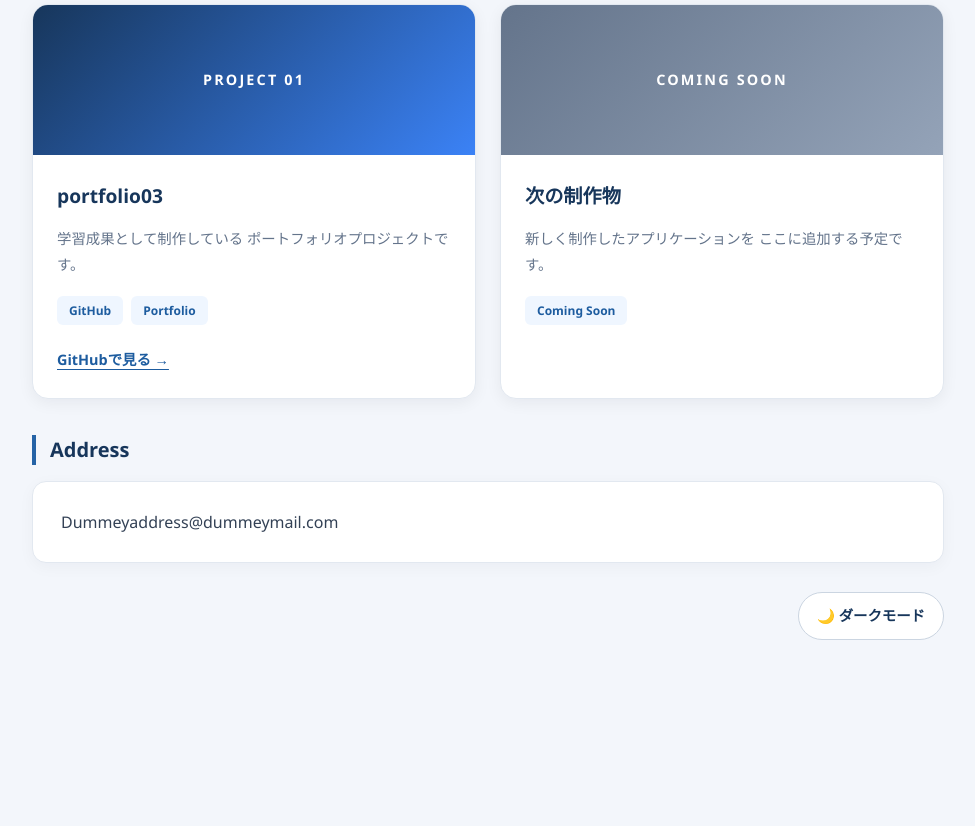
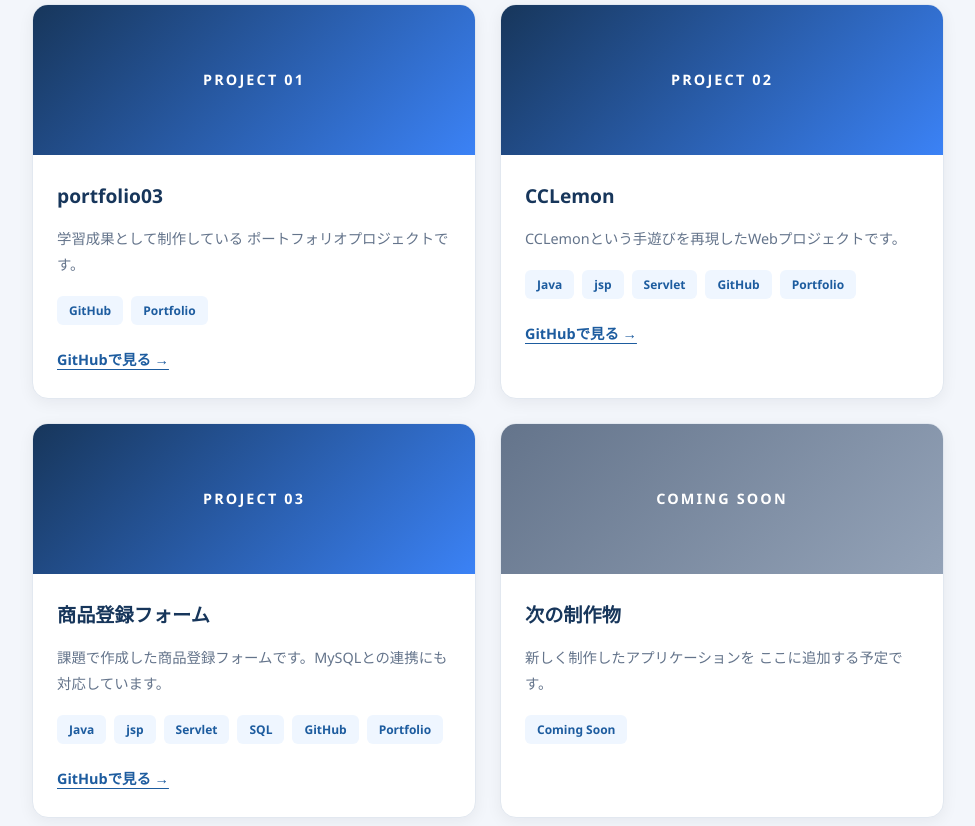
Before and after one commit to Ketsuben/Ketsuben.github.io, a plain HTML site: page index.html in a window 1280 px wide. Shown: the part 694-1520 px from the top of the page, without its empty margins (152-1127 px from the left). Before the commit the page ends 1432 px from the top, so only its background shows below. Drawn offline with Linux system fonts and the light colour scheme.

Commit message:
feat: indexの更新
indexのポートフォリオ一覧に成果物を追加した。
CHANGELOGのファイル名が間違っていたため修正した。

```diff
--- a/index.html
+++ b/index.html
@@ -45,6 +45,56 @@
 	        </div>
 	    </article>
 
+		<article class="portfolio-card reveal">
+		    <div class="portfolio-image">
+		        <span>PROJECT 02</span>
+		    </div>
+		    <div class="portfolio-content">
+		        <h3>CCLemon</h3>
+		        <p class="portfolio-description">
+				CCLemonという手遊びを再現したWebプロジェクトです。
+		        </p>
+		        <div class="portfolio-tags">
+					<span>Java</span>
+					<span>jsp</span>
+					<span>Servlet</span>
+		            <span>GitHub</span>
+		            <span>Portfolio</span>
+		        </div>
+		        <a class="portfolio-link"
+		           href="https://github.com/Ketsuben/CCLemon"
+		           target="_blank"
+		           rel="noopener noreferrer">
+		            GitHubで見る →
+		        </a>
+		    </div>
+		</article>
+
+		<article class="portfolio-card reveal">
+		    <div class="portfolio-image">
+		        <span>PROJECT 03</span>
+		    </div>
+		    <div class="portfolio-content">
+		        <h3>商品登録フォーム</h3>
+		        <p class="portfolio-description">
+				課題で作成した商品登録フォームです。MySQLとの連携にも対応しています。
+		        </p>
+		        <div class="portfolio-tags">
+					<span>Java</span>
+					<span>jsp</span>
+					<span>Servlet</span>
+					<span>SQL</span>
+		            <span>GitHub</span>
+		            <span>Portfolio</span>
+		        </div>
+		        <a class="portfolio-link"
+		           href="https://github.com/Ketsuben/practice2.1"
+		           target="_blank"
+		           rel="noopener noreferrer">
+		            GitHubで見る →
+		        </a>
+		    </div>
+		</article>
 	    <!-- 作品2：今後追加予定 -->
 	    <article class="portfolio-card reveal">
 	        <div class="portfolio-image portfolio-image-next">
```
Also changed, not shown: 2 other files.
